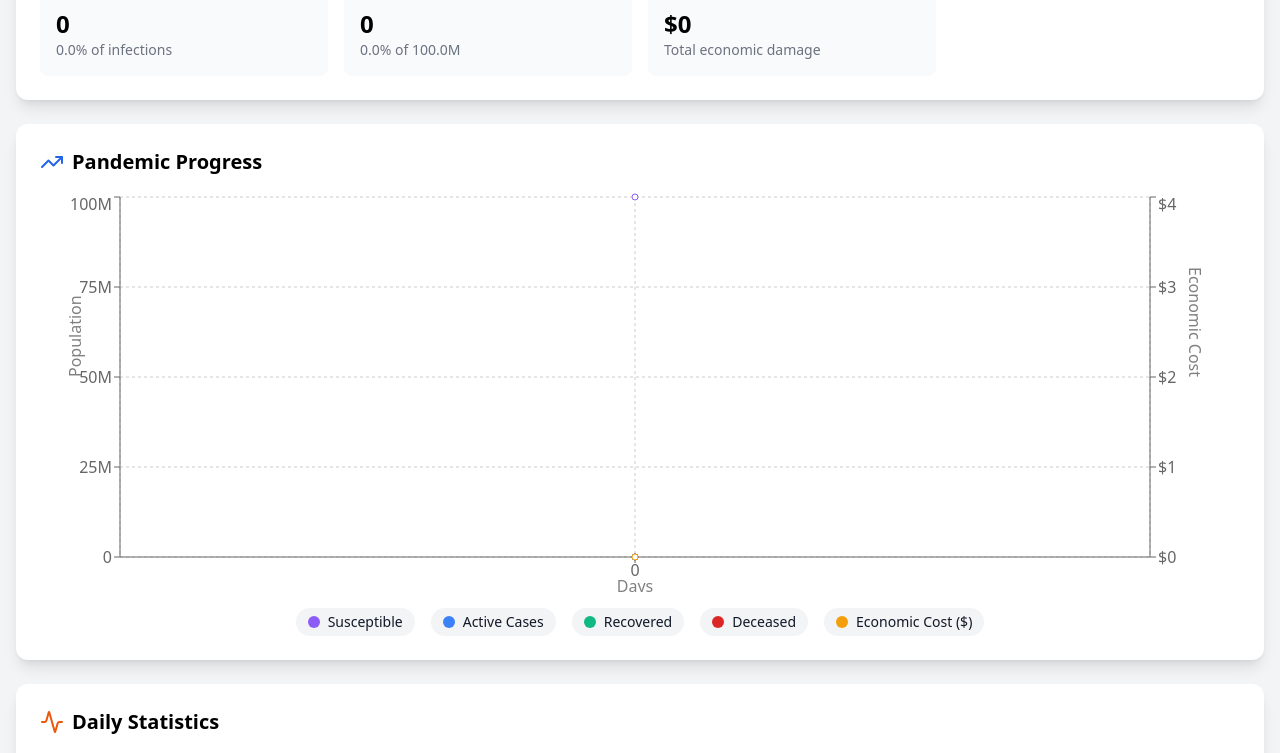
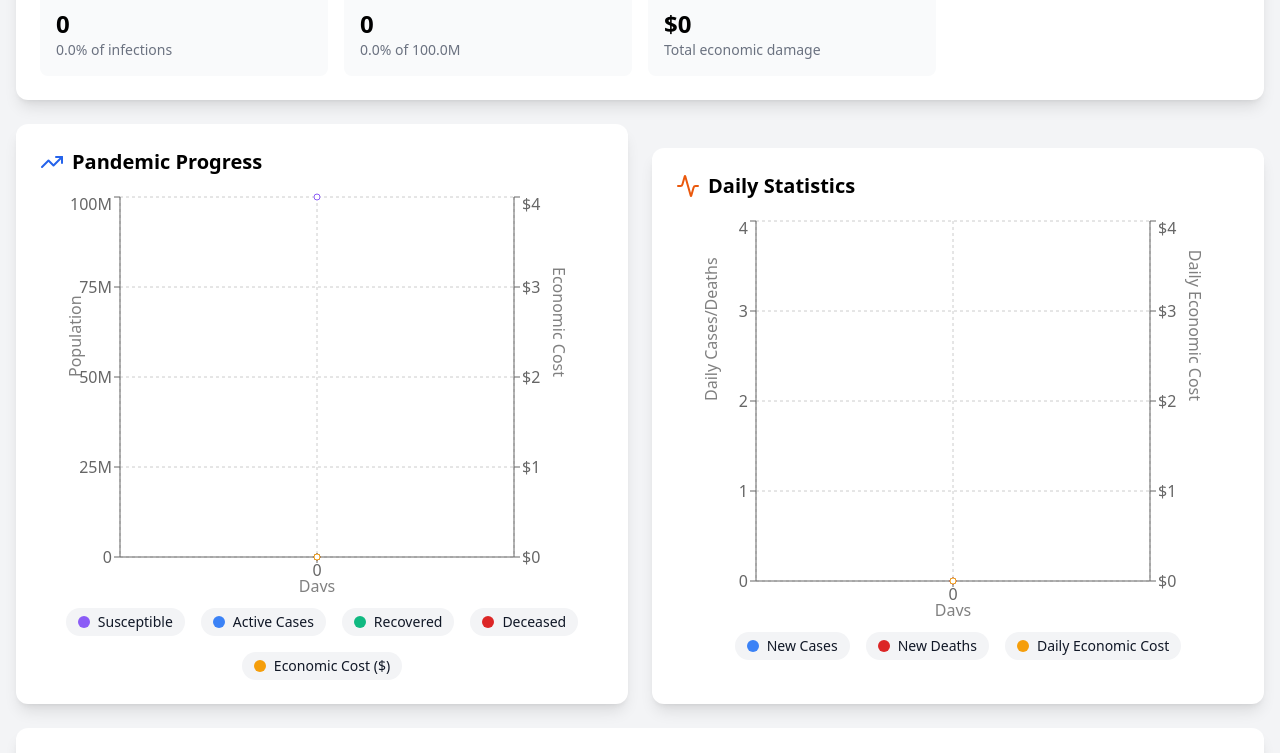
Before and after one commit to dewierwan/17nov-pandemic, a React (Vite) app: page / in a window 1280 px wide. Shown: the part 928-1681 px from the top of the page. Built offline with nearby package versions, Linux system fonts and the light colour scheme.

Commit message:
Done for the day

```diff
--- a/src/App.tsx
+++ b/src/App.tsx
@@ -48,9 +48,10 @@ function App() {
 
         <Dashboard state={state} />
 
-        <TimeSeriesGraph data={state.timeSeriesData} />
-
-        <DailyStatsGraph data={state.timeSeriesData} />
+        <div className="grid grid-cols-1 lg:grid-cols-2 gap-6">
+          <TimeSeriesGraph data={state.timeSeriesData} />
+          <DailyStatsGraph data={state.timeSeriesData} />
+        </div>
 
         <PolicySelector
           onSelectPolicy={implementPolicy}
--- a/src/data/policyDefinitions.ts
+++ b/src/data/policyDefinitions.ts
@@ -41,7 +41,7 @@ Effective immediately.`,
     economicImpact: 0,
     transmissionReduction: 0.3,
     socialCost: 0,
-    implementationDelay: 1,
+    implementationDelay: 3,
     dailyCostPerPerson: 3,
     oneTime: false
   }
--- a/src/utils/state.ts
+++ b/src/utils/state.ts
@@ -1,7 +1,7 @@
 import { SimulationState, SimulationConfig } from '../types';
 
 export function getInitialState(config: SimulationConfig): SimulationState {
-  const initialInfected = 100;
+  const initialInfected = 1;
   const gamma = 1 / config.recoveryDays;
   const beta = config.contactsPerDay * config.transmissionProbability;
   const r0 = beta / gamma;
```
